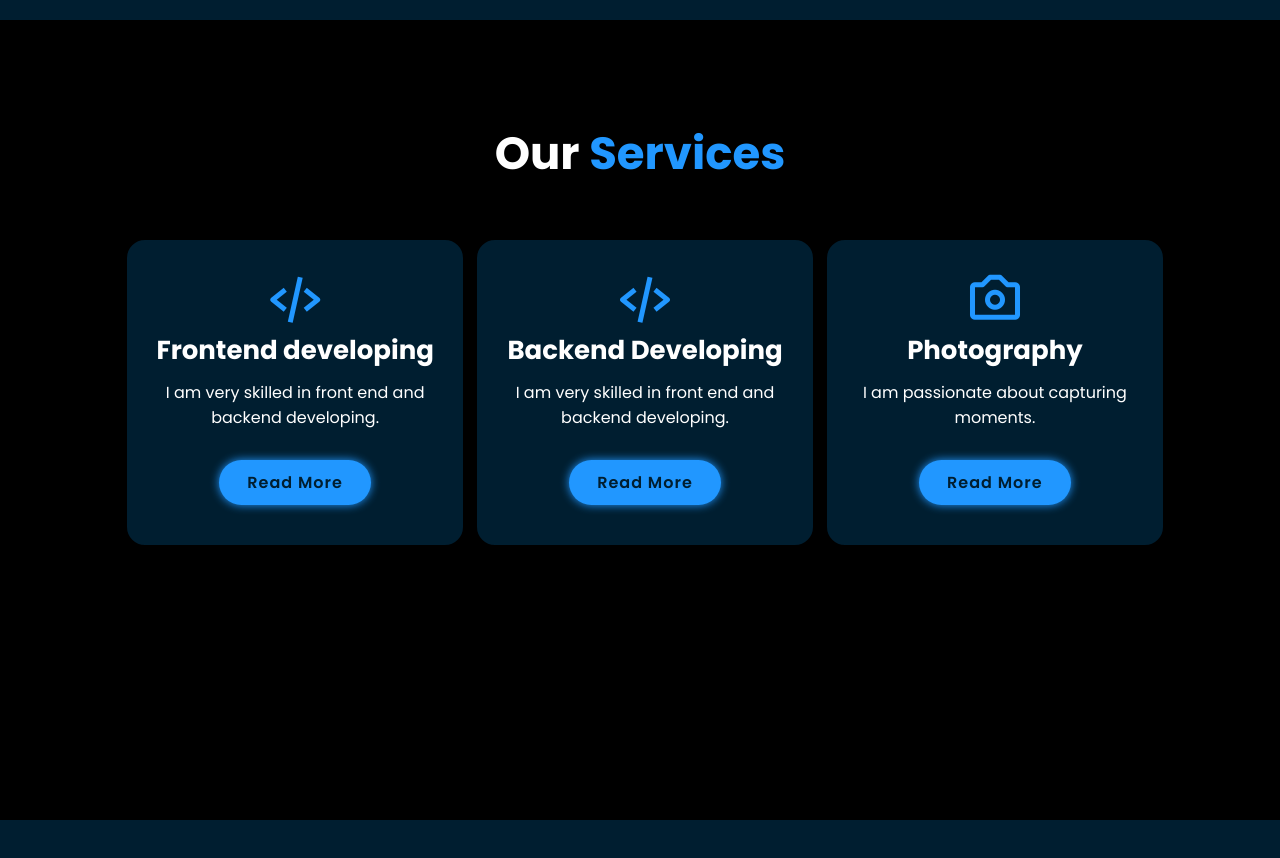
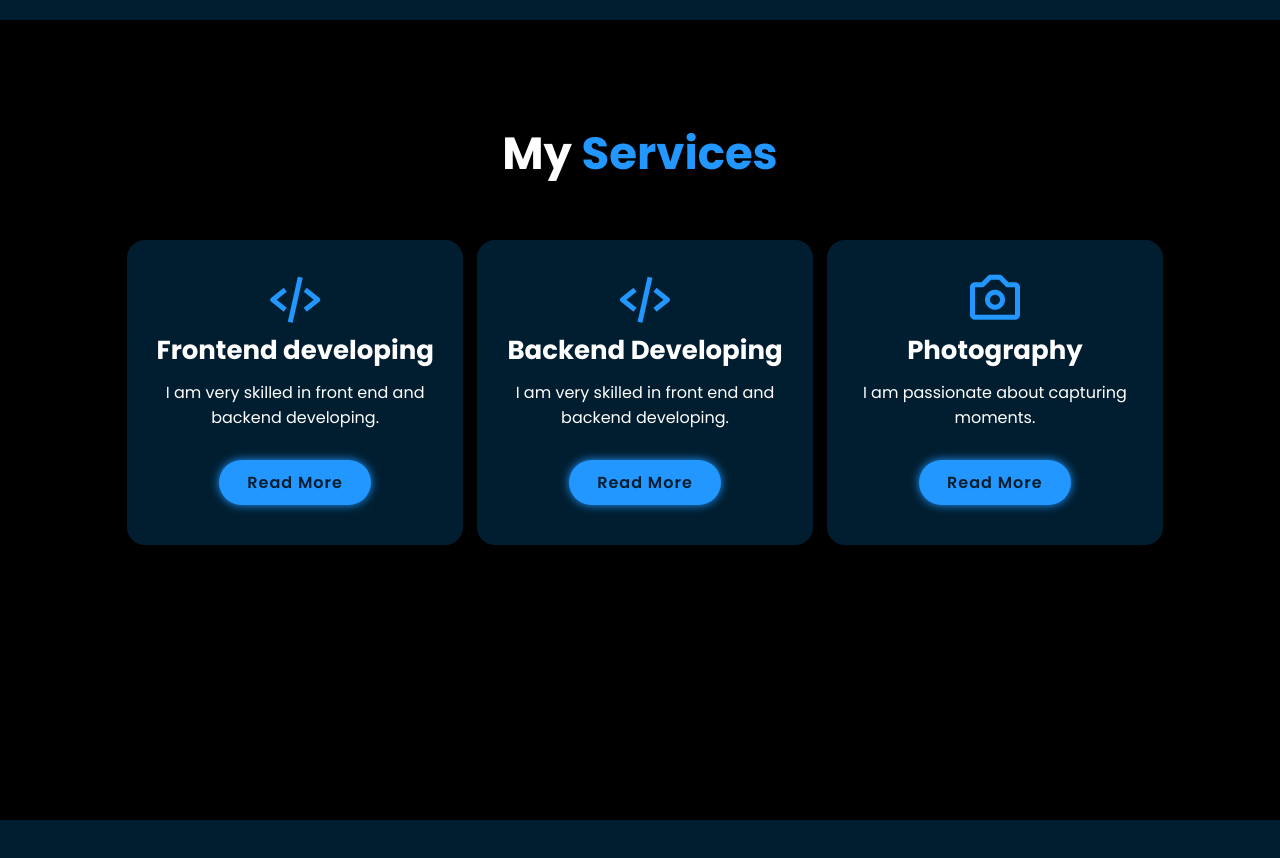
Before and after one commit to AthulProjects/Athul-portfolio, a plain HTML site: page index.html in a window 1280 px wide. Shown: the part 1580-2438 px from the top of the page. Drawn offline with nearby package versions, Linux system fonts and the light colour scheme; files whose address does not match are found by name.

Commit message:
Update index.html

```diff
--- a/index.html
+++ b/index.html
@@ -58,7 +58,7 @@
     </section>
 
     <section class="services" id="services">
-        <h2 class="heading">Our <span>Services</span></h2>
+        <h2 class="heading">My <span>Services</span></h2>
 
         <div class="services-container">
 
```
